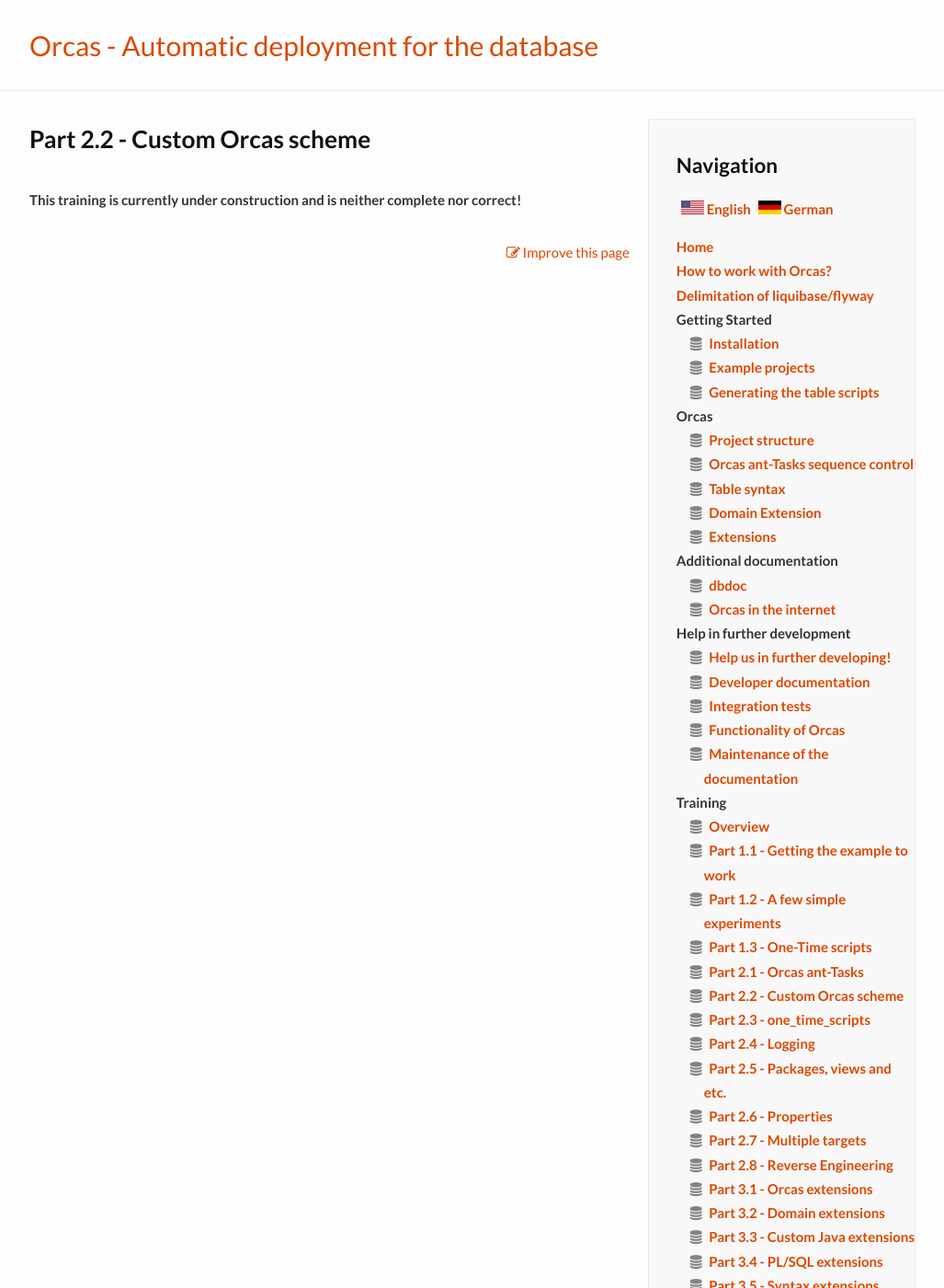
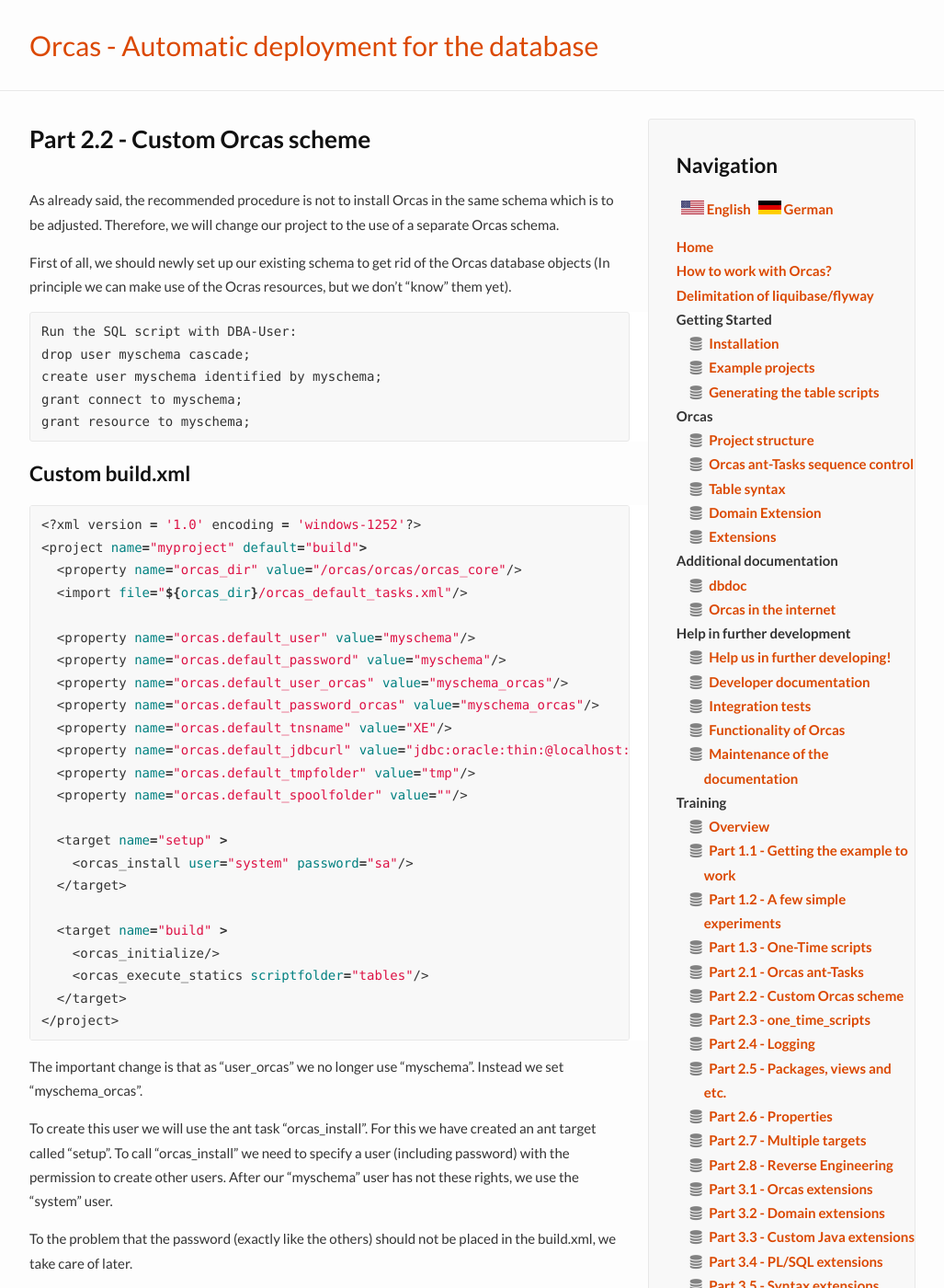
Before and after one commit to opitzconsulting/orcas, a Jekyll site: the page built from _docs/en/training_part2_2.md, in a window 1280 px wide and 1400 px high. Shown: the whole window at 92% size, without its empty margins (126-1153 px from the left). Built offline with Jekyll 4.4.1, drawn with Linux system fonts in a browser that asks for light colours; nearby versions of some CDN libraries; some of the changed text lies outside the part shown.

Commit message:
Training part 2.2

```diff
--- a/_docs/en/training_part2_2.md
+++ b/_docs/en/training_part2_2.md
@@ -6,4 +6,68 @@
 - en
 ---
 
-**This training is currently under construction and is neither complete nor correct!**
+As already said, the recommended procedure is not to install Orcas in the same schema which is to be adjusted. Therefore, we will change our project to the use of a separate Orcas schema.
+
+First of all, we should newly set up our existing schema to get rid of the Orcas database objects (In principle we can make use of the Ocras resources, but we don't "know" them yet).
+
+{% highlight bash %}
+Run the SQL script with DBA-User:
+drop user myschema cascade;
+create user myschema identified by myschema;
+grant connect to myschema;
+grant resource to myschema;
+{% endhighlight %}
+
+## Custom build.xml
+
+{% highlight bash %}
+<?xml version = '1.0' encoding = 'windows-1252'?>
+<project name="myproject" default="build">
+  <property name="orcas_dir" value="/orcas/orcas/orcas_core"/>
+  <import file="${orcas_dir}/orcas_default_tasks.xml"/>
+
+  <property name="orcas.default_user" value="myschema"/>
+  <property name="orcas.default_password" value="myschema"/>
+  <property name="orcas.default_user_orcas" value="myschema_orcas"/>
+  <property name="orcas.default_password_orcas" value="myschema_orcas"/>
+  <property name="orcas.default_tnsname" value="XE"/>
+  <property name="orcas.default_jdbcurl" value="jdbc:oracle:thin:@localhost:1521:XE"/>
+  <property name="orcas.default_tmpfolder" value="tmp"/>
+  <property name="orcas.default_spoolfolder" value=""/>
+
+  <target name="setup" >
+    <orcas_install user="system" password="sa"/>
+  </target>
+
+  <target name="build" >
+    <orcas_initialize/>
+    <orcas_execute_statics scriptfolder="tables"/>
+  </target>
+</project>
+{% endhighlight %}
+
+The important change is that as "user_orcas" we no longer use "myschema". Instead we set "myschema_orcas".
+
+To create this user we will use the ant task "orcas_install". For this we have created an ant target called "setup". To call "orcas_install" we need to specify a user (including password) with the permission to create other users. After our "myschema" user has not these rights, we use the "system" user.
+
+To the problem that the password (exactly like the others) should not be placed in the build.xml, we take care of later.
+
+It is also possible to manually create this user (without "orcas_install") or let create by a DBA.
+
+## Start Orcas
+
+To use our project now, we need to call once our setup target:
+
+{% highlight bash %}
+Directory: myproject
+ant setup
+{% endhighlight %}
+
+Then we can normally start the adjustment:
+
+{% highlight bash %}
+Directory: myproject
+ant
+{% endhighlight %}
+
+The result is now that in myproject only our "mytable" exists, the two ORCAS_ tables are now in the scheme "myschema_orcas".
```
